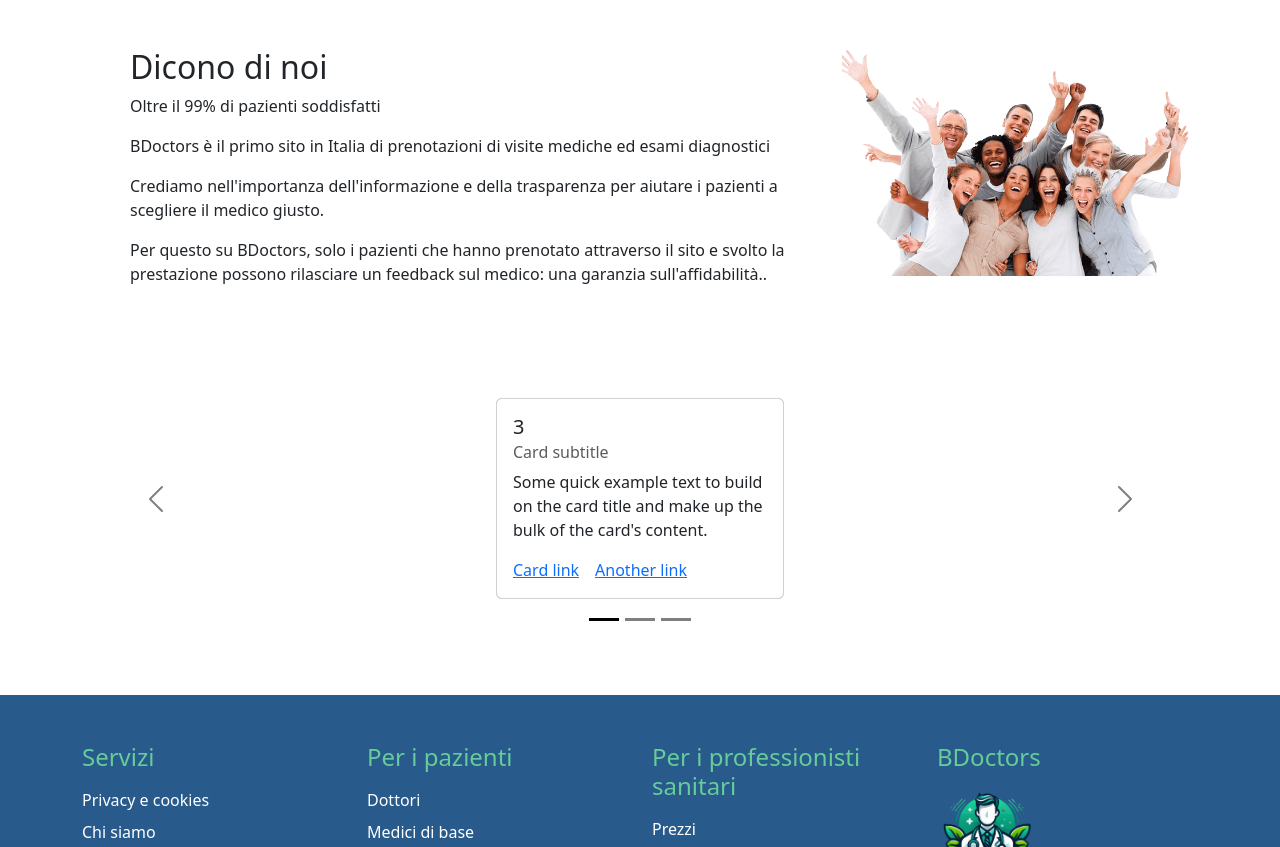
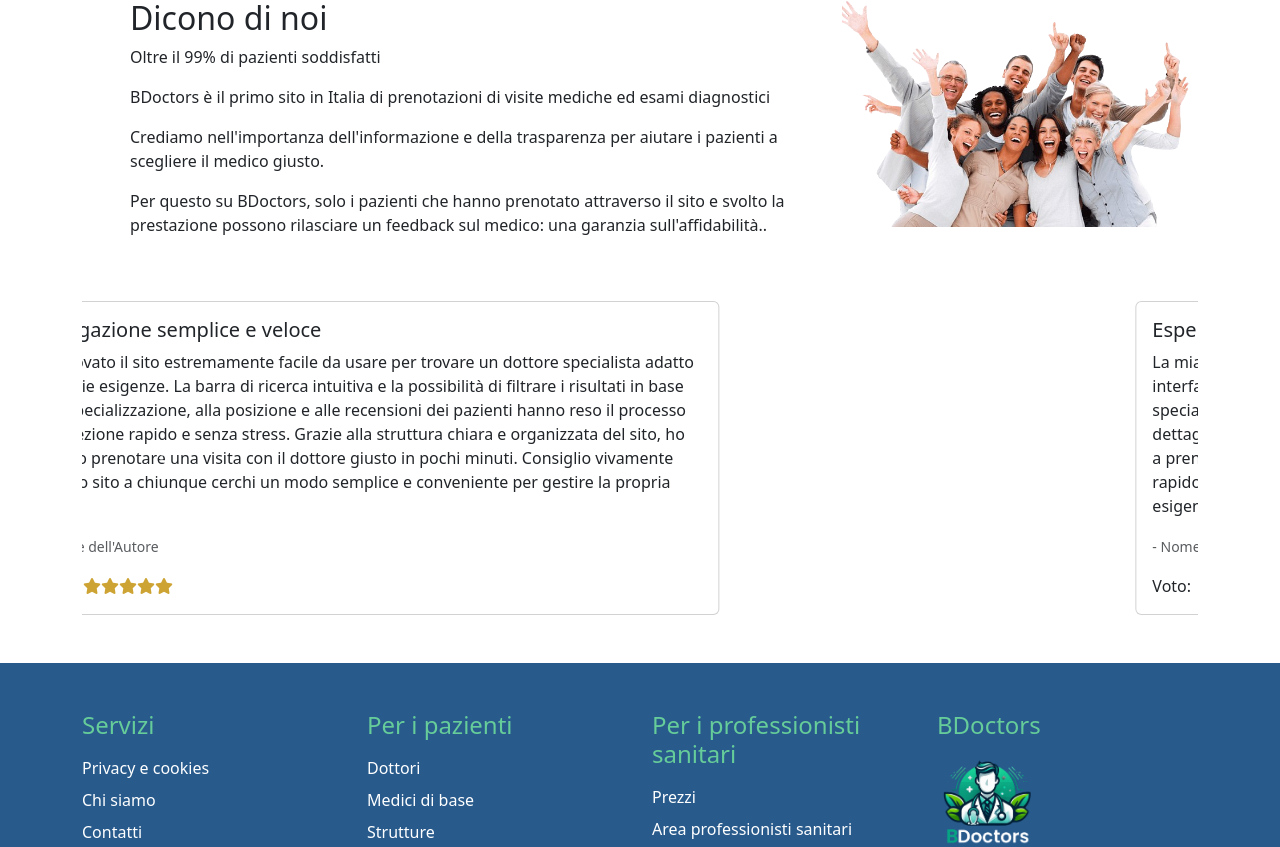
Before and after one commit to DarioLoForti/vite-bdoctors, a Vue app: page / in a window 1280 px wide. Shown: the part 1885-2732 px from the top of the page. Built offline with nearby package versions, Linux system fonts and the light colour scheme; no server answers.

Commit message:
Carousel-slider

```diff
--- a/src/main.js
+++ b/src/main.js
@@ -3,5 +3,7 @@
 import App from './App.vue'
 import { router } from './router.js'
 import 'bootstrap/dist/js/bootstrap.bundle.min.js'
+import 'bootstrap/dist/css/bootstrap.min.css';
+import 'bootstrap';
 
 createApp(App).use(router).mount('#app')
--- a/src/pages/HomePage.vue
+++ b/src/pages/HomePage.vue
@@ -29,19 +29,17 @@
     <main>
         <div class="jumbotron d-none d-md-block">
             <div class="my-container d-flex justify-content-between">
-
                 <img class='ms-5' src="../../public/doctor-2.png" alt="">
                     <div>
                         <h1 class="fs-1 my-text">Il tuo dottore a portata di un Click!</h1>
                         <p class=" text-light fs-5">Filtra le tue ricerche per città e/o specializzazioni. <br>
                             Leggi le recensioni, osserva i profili e scegli il meglio per te!
                         </p>
-
-
                     </div>
                 <img class='me-5' src="../../public/doctor-1.png" alt="">
             </div>
         </div>
+
         <div class="jumbotron d-md-none">
             <div class="container d-flex text-center flex-column py-5">
                 <h1 class="fs-1 my-text">Il tuo dottore a portata di un Click!</h1>
@@ -50,6 +48,7 @@
                 </p>
             </div>
         </div>
+
         <div class="container">
             <div class="row my-5">
                 <div class="col-12 col-md-8">
@@ -75,6 +74,7 @@
                     <img class="me-5" src="../../public/doctor-4.png" alt="">
                 </div>
             </div>
+
             <div class="row my-5">
                 <div class="col-12">
                     <div class="bg-grey p-3">
@@ -85,7 +85,6 @@
                     </div>
                 </div>
             </div>
-            <hr class="my-5">
             <div class="row my-5">
                 <div class="col-12 col-md-6 col-lg-3 mb-5 mb-md-3">
                     <h3>Cerca i dottori per città</h3>
@@ -139,68 +138,121 @@
                     <img src="../../public/gruppo.png" alt="" class="img-fluid me-5">
                 </div>
             </div>
+        </div>
+            <div class="container">
                 <div class="row my-5">
-                    <div id="carouselExampleDark" class="carousel carousel-dark slide">
-                        <div class="carousel-indicators">
-                          <button type="button" data-bs-target="#carouselExampleDark" data-bs-slide-to="0" class="active" aria-current="true" aria-label="Slide 1"></button>
-                          <button type="button" data-bs-target="#carouselExampleDark" data-bs-slide-to="1" aria-label="Slide 2"></button>
-                          <button type="button" data-bs-target="#carouselExampleDark" data-bs-slide-to="2" aria-label="Slide 3"></button>
-                        </div>
+                    <div class="col-12 d-flex justify-content-center">
+                        <div id="carouselExample" class="carousel slide" data-bs-ride="carousel" data-bs-interval="5000">
                             <div class="carousel-inner">
-                          <div class="carousel-item active d-flex justify-content-center" >
-                            <div class="card my-5" style="width: 18rem;">
+                                <div class="carousel-item active">
+                                    <div class="card" style="width: 700px;" >
                                         <div class="card-body">
-                                  <h5 class="card-title">1</h5>
-                                  <h6 class="card-subtitle mb-2 text-body-secondary">Card subtitle</h6>
-                                  <p class="card-text">Some quick example text to build on the card title and make up the bulk of the card's content.</p>
-                                  <a href="#" class="card-link">Card link</a>
-                                  <a href="#" class="card-link">Another link</a>
-                                </div>
-                              </div>
-                            <div class="carousel-caption d-none d-md-block">
-
-                            </div>
-                          </div>
-                          <div class="carousel-item d-flex justify-content-center">
-                            <div class="card my-5" style="width: 18rem;">
-                                <div class="card-body">
-                                  <h5 class="card-title">2</h5>
-                                  <h6 class="card-subtitle mb-2 text-body-secondary">Card subtitle</h6>
-                                  <p class="card-text">Some quick example text to build on the card title and make up the bulk of the card's content.</p>
-                                  <a href="#" class="card-link">Card link</a>
-                                  <a href="#" class="card-link">Another link</a>
-                                </div>
-                              </div>
-                            <div class="carousel-caption d-none d-md-block">
-
-                            </div>
-                          </div>
-                          <div class="carousel-item d-flex justify-content-center">
-                            <div class="card my-5" style="width: 18rem;">
-                                <div class="card-body">
-                                  <h5 class="card-title">3</h5>
-                                  <h6 class="card-subtitle mb-2 text-body-secondary">Card subtitle</h6>
-                                  <p class="card-text">Some quick example text to build on the card title and make up the bulk of the card's content.</p>
-                                  <a href="#" class="card-link">Card link</a>
-                                  <a href="#" class="card-link">Another link</a>
-                                </div>
-                              </div>
-                            <div class="carousel-caption d-none d-md-block">
-
+                                            <h5 class="card-title">Navigazione semplice e veloce</h5>
+                                            <p class="card-text">Ho trovato il sito estremamente facile da usare per trovare un dottore specialista adatto alle mie esigenze. La barra di ricerca intuitiva e la possibilità di filtrare i risultati in base alla specializzazione, alla posizione e alle recensioni dei pazienti hanno reso il processo di selezione rapido e senza stress. Grazie alla struttura chiara e organizzata del sito, ho potuto prenotare una visita con il dottore giusto in pochi minuti. Consiglio vivamente questo sito a chiunque cerchi un modo semplice e conveniente per gestire la propria salute</p>
+                                            <p class="card-text"><small class="text-muted">- Nome dell'Autore</small></p>
+                                            <div class="d-flex">
+                                              <span class="me-2">Voto:</span>
+                                                <div class="rating">
+                                                    <span class="fa fa-star checked" style="color: #cda434;"></span>
+                                                    <span class="fa fa-star checked" style="color: #cda434;"></span>
+                                                    <span class="fa fa-star checked" style="color: #cda434;"></span>
+                                                    <span class="fa fa-star checked" style="color: #cda434;"></span>
+                                                    <span class="fa fa-star checked" style="color: #cda434;"></span>
                                                 </div>
                                             </div>
                                         </div>
-                        <button class="carousel-control-prev" type="button" data-bs-target="#carouselExampleDark" data-bs-slide="prev">
+                                    </div>
+                                </div>
+                                <div class="carousel-item">
+                                    <div class="card" style="width: 700px;" >
+                                        <div class="card-body">
+                                            <h5 class="card-title">Esperienza utente impeccabile</h5>
+                                            <p class="card-text">La mia esperienza con questo sito è stata estremamente positiva grazie alla sua interfaccia utente intuitiva e ben progettata. La possibilità di cercare dottori per specializzazione e posizione ha reso la ricerca molto efficiente, mentre le schede dettagliate dei dottori con informazioni chiare e recensioni dei pazienti mi hanno aiutato a prendere una decisione informata. Inoltre, il processo di prenotazione online è stato rapido e senza intoppi. Grazie a questo sito, ho trovato il dottore perfetto per le mie esigenze in pochi clic.</p>
+                                            <p class="card-text"><small class="text-muted">- Nome dell'Autore</small></p>
+                                            <div class="d-flex">
+                                              <span class="me-2">Voto:</span>
+                                                <div class="rating">
+                                                    <span class="fa fa-star checked" style="color: #cda434;"></span>
+                                                    <span class="fa fa-star checked" style="color: #cda434;"></span>
+                                                    <span class="fa fa-star checked" style="color: #cda434;"></span>
+                                                    <span class="fa fa-star checked" style="color: #cda434;"></span>
+                                                    <span class="fa fa-star checked" style="color: #cda434;"></span>
+                                                </div>
+                                            </div>
+                                        </div>
+                                    </div>
+                                </div>
+                                <div class="carousel-item">
+                                    <div class="card" style="width: 700px;" >
+                                        <div class="card-body">
+                                            <h5 class="card-title">Navigazione intuitiva e personalizzata</h5>
+                                            <p class="card-text">Sono rimasto impressionato dalla facilità con cui ho potuto trovare un dottore specialista tramite questo sito. La sua interfaccia utente intuitiva mi ha permesso di cercare e filtrare i risultati in base alle mie esigenze specifiche, garantendomi di trovare rapidamente il dottore più adatto a me. Inoltre, ho apprezzato la funzionalità di salvataggio dei preferiti, che mi ha permesso di tenere traccia dei dottori che mi interessavano di più per confrontarli in seguito. Grazie alla sua navigazione fluida e personalizzata, questo sito si è dimostrato un prezioso strumento nella gestione della mia salute.</p>
+                                            <p class="card-text"><small class="text-muted">- Nome dell'Autore</small></p>
+                                            <div class="d-flex">
+                                              <span class="me-2">Voto:</span>
+                                                <div class="rating">
+                                                    <span class="fa fa-star checked" style="color: #cda434;"></span>
+                                                    <span class="fa fa-star checked" style="color: #cda434;"></span>
+                                                    <span class="fa fa-star checked" style="color: #cda434;"></span>
+                                                    <span class="fa fa-star checked" style="color: #cda434;"></span>
+                                                    <span class="fa fa-star checked" style="color: #cda434;"></span>
+                                                </div>
+                                            </div>
+                                        </div>
+                                    </div>
+                                </div>
+                                <div class="carousel-item">
+                                    <div class="card" style="width: 700px;" >
+                                        <div class="card-body">
+                                            <h5 class="card-title">Interfaccia user-friendly e informativa</h5>
+                                            <p class="card-text">Sono rimasto estremamente soddisfatto dell'esperienza di utilizzo di questo sito. La sua interfaccia user-friendly mi ha permesso di navigare facilmente attraverso le varie opzioni di ricerca per trovare il dottore specialista di cui avevo bisogno. Le schede dettagliate dei dottori, complete di informazioni sulla loro formazione, esperienza e recensioni dei pazienti, mi hanno aiutato a prendere una decisione informata. Inoltre, apprezzo la sezione delle domande frequenti e le risorse informative che il sito offre, che mi hanno fornito ulteriori dettagli sui diversi trattamenti e procedure disponibili. Consiglio vivamente questo sito a chiunque cerchi una piattaforma intuitiva e informativa per la ricerca di un dottore specialista.</p>
+                                            <p class="card-text"><small class="text-muted">- Nome dell'Autore</small></p>
+                                            <div class="d-flex">
+                                              <span class="me-2">Voto:</span>
+                                                <div class="rating">
+                                                    <span class="fa fa-star checked" style="color: #cda434;"></span>
+                                                    <span class="fa fa-star checked" style="color: #cda434;"></span>
+                                                    <span class="fa fa-star checked" style="color: #cda434;"></span>
+                                                    <span class="fa fa-star checked" style="color: #cda434;"></span>
+                                                    <span class="fa fa-star checked" style="color: #cda434;"></span>
+                                                </div>
+                                            </div>
+                                        </div>
+                                    </div>
+                                </div>
+                                <div class="carousel-item">
+                                    <div class="card" style="width: 700px;" >
+                                        <div class="card-body">
+                                            <h5 class="card-title">Ricerca rapida e accurata, prenotazione senza sforzo</h5>
+                                            <p class="card-text">Ho trovato il processo di ricerca e prenotazione di un dottore tramite questo sito incredibilmente semplice e diretto. La funzionalità di ricerca rapida mi ha permesso di trovare facilmente dottori in base alla loro specializzazione e posizione, mentre i filtri aggiuntivi per valutazioni dei pazienti e disponibilità degli appuntamenti hanno affinato ulteriormente i risultati. Una volta scelto il dottore desiderato, la procedura di prenotazione è stata altrettanto semplice e senza sforzo. In breve, questo sito ha reso il processo di trovare e prenotare un dottore un'esperienza piacevole e priva di stress. Lo consiglio vivamente a chiunque cerchi una soluzione conveniente e efficiente per le proprie esigenze mediche.</p>
+                                            <p class="card-text"><small class="text-muted">- Nome dell'Autore</small></p>
+                                            <div class="d-flex justify-content-center">
+                                              <span class="me-2">Voto:</span>
+                                                <div class="rating">
+                                                    <span class="fa fa-star checked" style="color: #cda434;"></span>
+                                                    <span class="fa fa-star checked" style="color: #cda434;"></span>
+                                                    <span class="fa fa-star checked" style="color: #cda434;"></span>
+                                                    <span class="fa fa-star checked" style="color: #cda434;"></span>
+                                                    <span class="fa fa-star checked" style="color: #cda434;"></span>
+                                                </div>
+                                            </div>
+                                        </div>
+                                    </div>
+                                </div>v
+                            </div>
+                            <button class="carousel-control-prev" type="button" data-bs-target="#carouselExample" data-bs-slide="prev">
                                 <span class="carousel-control-prev-icon" aria-hidden="true"></span>
-                          <span class="visually-hidden">Previous</span>
+                                <span class="visually-hidden ">Previous</span>
                             </button>
-                        <button class="carousel-control-next" type="button" data-bs-target="#carouselExampleDark" data-bs-slide="next">
+                            <button class="carousel-control-next" type="button" data-bs-target="#carouselExample" data-bs-slide="next">
                                 <span class="carousel-control-next-icon" aria-hidden="true"></span>
                                 <span class="visually-hidden">Next</span>
                             </button>
                         </div>
                     </div>
                 </div>
+            </div>
+
     </main>
 </template>
 <style lang="scss" scoped>
@@ -249,4 +301,12 @@
                 color:  #285a8c;
             }
     }
+
+.carousel-control-prev,
+.carousel-control-next {
+    display: flex;
+    justify-content: center;
+    align-items: center;
+}
+
 </style>
--- a/src/pages/SearchPage.vue
+++ b/src/pages/SearchPage.vue
@@ -70,13 +70,13 @@
                         <div class="col-12 col-md-4">
                             <label class="ms-1 mb-2" for="specialization">In cosa vuoi sia specializzato il dottore?</label>
                             <select class="form-select" name="specialization" id="specialization" v-model="this.specialization" @change="getDoctors()">
-                                <option value="" selected>Niente</option>
+                                <option value="" selected>Scegli la Specializzazione</option>
                                 <option v-for="specialization, key in store.specializations" :value="specialization['slug']">{{specialization['name']}}</option>
                             </select>
                         </div>
                         <div class="col-12 col-md-4">
                             <div class="form-group">
-                                <label for="city" class="ms-1 mb-2">Da che città cerchi il tuo dottore?</label>
+                                <label for="city" class="ms-1 mb-2">In che città cerchi il tuo dottore?</label>
                                 <div class="input-group">
                                     <input class="form-control" name="city" type="text" v-model="this.city" @keyup="getDoctors()" placeholder="Inserisci il nome di una città, completo o parziale (eg. 'Roma' o 'Ro')">
                                     <button class="btn btn-sm btn-cerca" type="submit" @click="getDoctors()">Cerca!</button>
```
Lines whose indentation alone changed are shown as unchanged.
